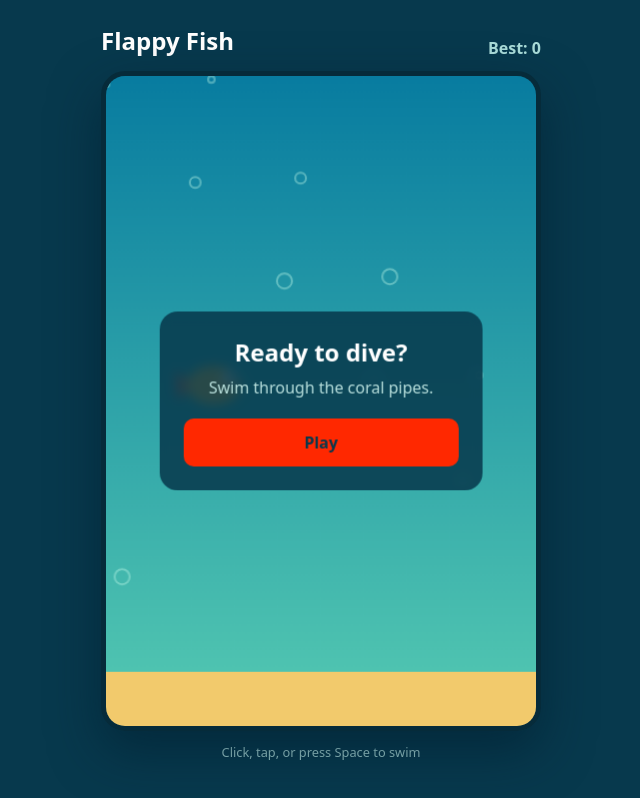
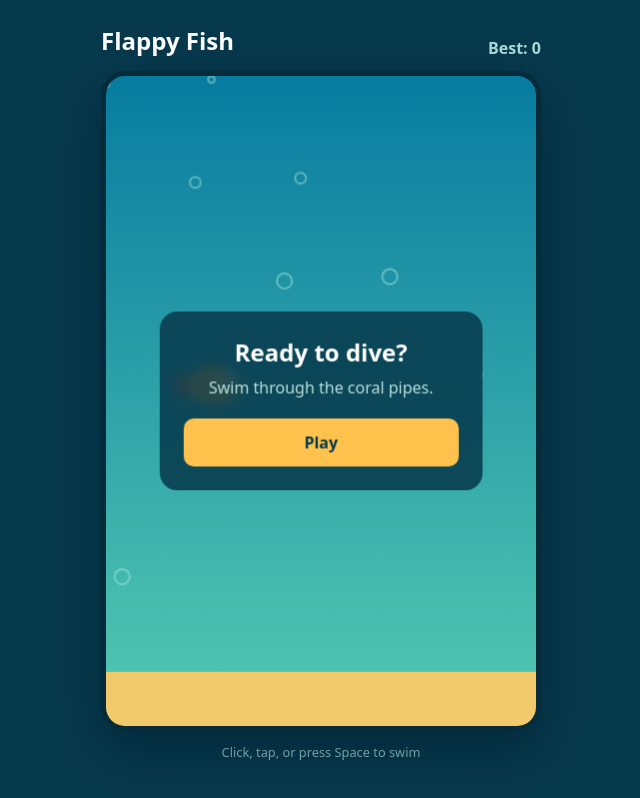
Before and after one commit to vilhelmprytz/flappy-fish, a SvelteKit app: page / in a window 1280 px wide. Shown: the whole page, without its empty margins (319-959 px from the left). Built offline with nearby package versions, Linux system fonts and the light colour scheme.

Commit message:
Revert "change color of button"
This reverts commit fe350ef06030f119fb431a546428d6f8815e5cec.

```diff
--- a/src/routes/+page.svelte
+++ b/src/routes/+page.svelte
@@ -242,7 +242,7 @@
 		padding: 13px;
 		border: 0;
 		border-radius: 10px;
-		background: #FF2800;
+		background: #ffc34d;
 		color: #07394d;
 		font: inherit;
 		font-weight: 800;
```
